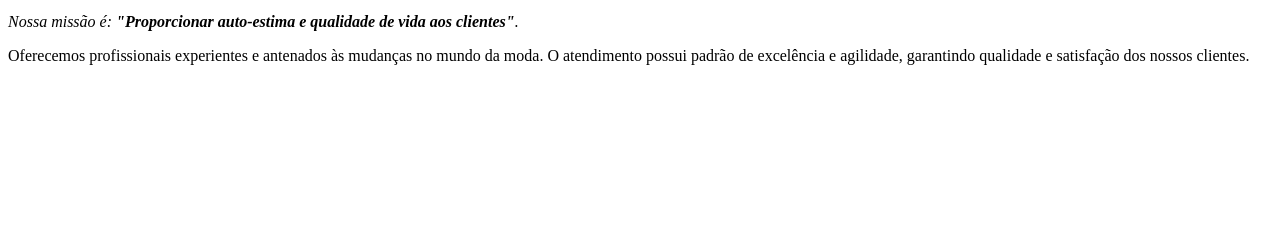
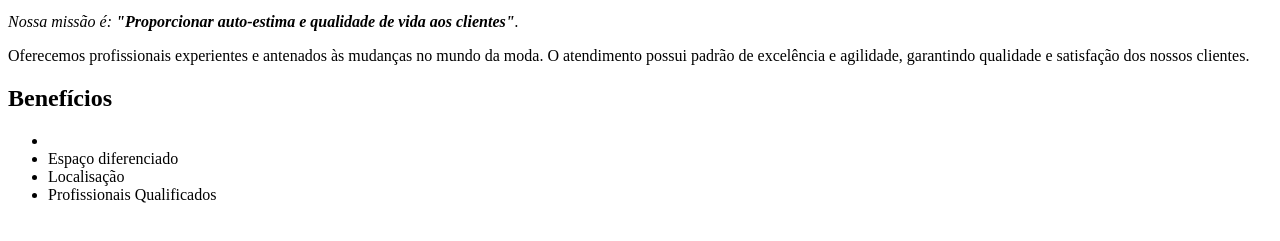
Before and after one commit to GustavoMarcelino12/html-css-alura-p1, a plain HTML site: page index.html in a window 1280 px wide. Shown: the part 147-388 px from the top of the page. Drawn offline with Linux system fonts and the light colour scheme.

Commit message:
Update index.html

```diff
--- a/index.html
+++ b/index.html
@@ -6,14 +6,23 @@
 	 </head>
 
 	<body>
-	    <img src="banner.jpg">
+	    <img id="bunner" src="banner.jpg">
 
 		<h1>Sobre a Barbearia Alura</h1>
 
 		<p style=""> no coração da cidade a <strong>Barbearia Alura</strong> traz para o mercado o que há de melhor para o seu cabelo e barba. Fundada em 2019, a Barbearia Alura já é destaque na cidade e conquista novos clientes a cada dia.</p>
 
-		<p  id="missao" style="font-size: 20 px"><em>Nossa missão é: <strong>"Proporcionar auto-estima e qualidade de vida aos clientes"</strong>.</em></p>
+		<p  id="missao"><em>Nossa missão é: <strong>"Proporcionar auto-estima e qualidade de vida aos clientes"</strong>.</em></p>
 
 		<p>Oferecemos profissionais experientes e antenados às mudanças no mundo da moda. O atendimento possui padrão de excelência e agilidade, garantindo qualidade e satisfação dos nossos clientes.</p>
+
+		<h2>Benefícios</h2>
+
+		<ul>
+			<li class="itens" Atendimento aos Clientes</li>
+			<li class="itens">Espaço diferenciado</li>
+			<li class="itens">Localisação</li>
+			<li class="itens">Profissionais Qualificados</li>
+		</ul>
 	</body>
 </html>
```
